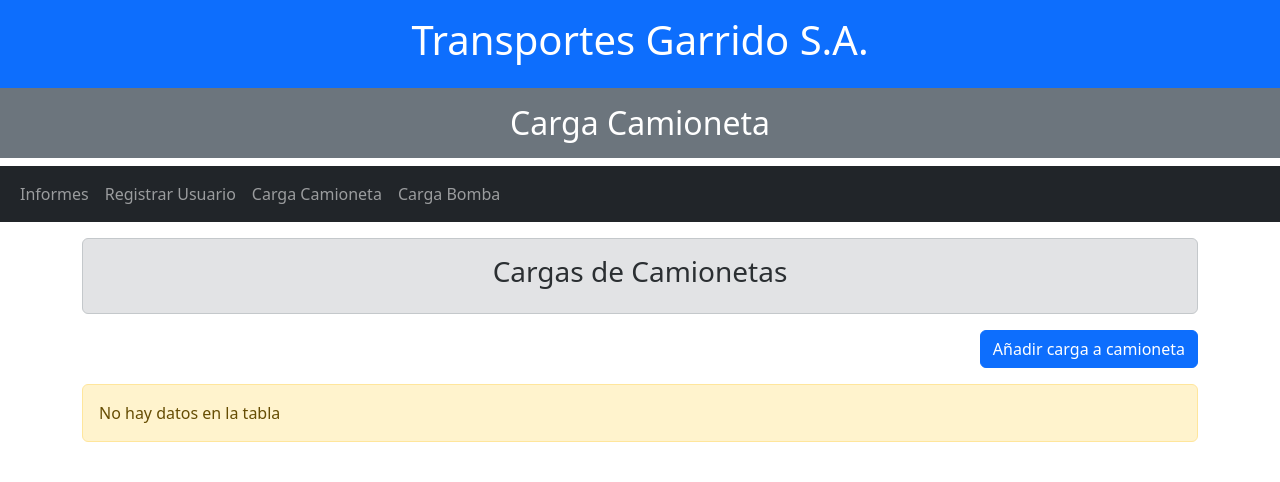
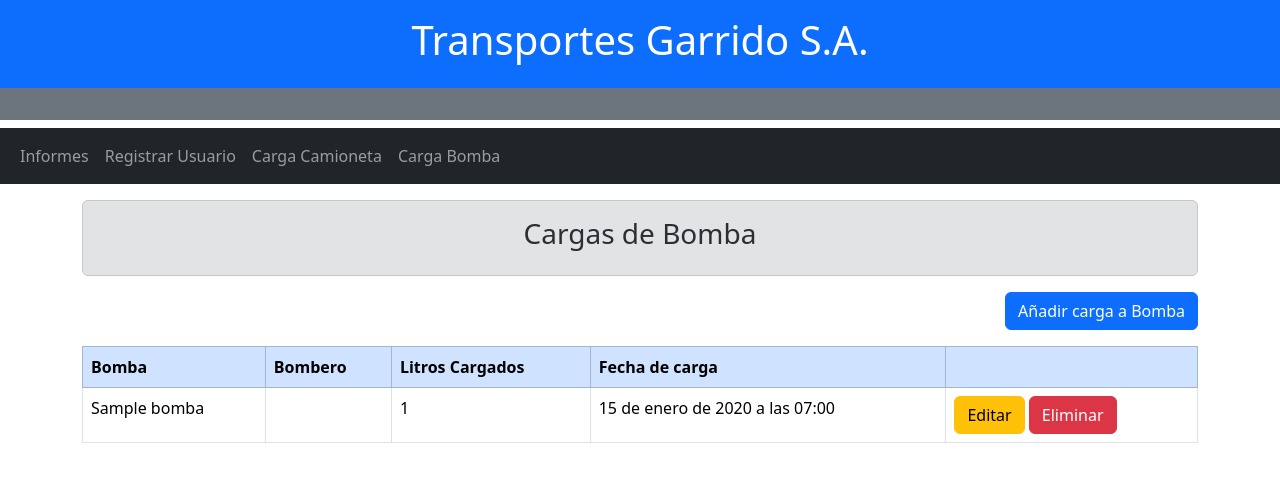
Before and after one commit to Diegovich/proyectobomba, a Django app: page /cargabomba/ in a window 1280 px wide. Shown: the top 482 px of the page. Run offline with Django 4.2, Linux system fonts and the light colour scheme; tables that the repository leaves empty hold one stand-in row (values such as "Sample post"); some libraries are stand-ins or nearby versions.

Commit message:
crud eliminar carga bomba

```diff
--- a/aplicacion/models.py
+++ b/aplicacion/models.py
@@ -17,6 +17,8 @@
     pass
 
 class Bombero(Persona):
+    def __str__(self):
+        return self.nombre
     pass
 
 class Camioneta(models.Model):
@@ -29,8 +31,12 @@
     camioneta = models.OneToOneField(Camioneta, on_delete=models.RESTRICT)
 
 class Bomba(models.Model):
+    nombre = models.CharField(max_length=20)
     capacidad = models.PositiveIntegerField(default=2000)
     litrosActuales = models.PositiveIntegerField()
+
+    def __str__(self):
+        return self.nombre
 
     def esta_bajo_combustible(self):
         return self.litrosActuales < 150
--- a/aplicacion/views.py
+++ b/aplicacion/views.py
@@ -2,8 +2,8 @@
 from django.contrib import messages
 from django.views.decorators.cache import never_cache
 
-from aplicacion.forms import formularioCargaCamioneta
-from aplicacion.models import CargaCamioneta
+from aplicacion.forms import formularioCargaBomba, formularioCargaCamioneta
+from aplicacion.models import CargaBomba, CargaCamioneta
 
 
 @never_cache
@@ -23,10 +23,6 @@
     context = {'nombrePagina': 'Iniciar Jornada Laboral'}
     return render(request, 'bombero/iniciarJornada.html', context)
 
-def cargaBomba(request):
-    context = {'nombrePagina': 'Carga Camioneta'}
-    return render(request, 'bombero/cargaCamioneta.html', context)
-
 def cargaCamioneta(request):
     formulario = formularioCargaCamioneta()
     if request.method == 'POST':
@@ -37,7 +33,7 @@
     data = {
         'titulo':'Carga de combustible a camioneta',
         'formulario':formulario,
-        'ruta':'/cargaCamioneta'
+        'ruta':'/cargacamioneta'
     }
     return render (request,'create.html',data)
 
@@ -67,3 +63,44 @@
     carga = CargaCamioneta.objects.get(id=id)
     carga.delete()
     return redirect('/cargacamioneta')
+
+def cargaBomba(request):
+    formulario = formularioCargaBomba()
+    if request.method == 'POST':
+        formulario = formularioCargaBomba(request.POST)
+        if formulario.is_valid():
+            formulario.save()
+            messages.success(request, 'Carga a Bomba realizada con exito !')
+    data = {
+        'titulo' : 'Registrar Carga a Bomba',
+        'formulario' : formulario,
+        'ruta' : '/cargabomba'
+    }
+    return render(request, 'create.html', data)
+
+def listarCargaBomba(request):
+    car = CargaBomba.objects.all()
+    data = {
+        'cargasBomba' : car
+    }
+    return render(request, 'bombero/cargaBomba.html', data)
+
+def editarCargaBomba(request, id):
+    car = CargaBomba.objects.get(id=id)
+    formulario = formularioCargaBomba(instance=car)
+    if request.method == 'POST':
+        formulario = formularioCargaBomba(request.POST, instance=car)
+        if formulario.is_valid():
+            formulario.save()
+            messages.success(request, 'Carga de Bomba editada con exito !')
+    data = {
+        'titulo':'Editar Carga de Bomba',
+        'formulario':formulario,
+        'ruta': '/cargabomba'
+    }
+    return render(request, 'create.html', data)
+
+def eliminarCargaBomba(request, id):
+    car = CargaBomba.objects.get(id=id)
+    car.delete()
+    return redirect('/cargabomba')
--- a/proyecto/urls.py
+++ b/proyecto/urls.py
@@ -19,16 +19,19 @@
 from aplicacion import views
 
 urlpatterns = [
+    path('', views.inicio, name='index'),
     path('admin/', admin.site.urls),
     path('accounts/',include('django.contrib.auth.urls')),
-    path('cargabomba/', views.cargaBomba, name='cargaBomba'),
     path('registrousuarios/', views.registro, name='registroUsuarios'),
     path('informes/', views.informes, name='informes'),
     path('iniciarjornada/', views.iniciarJornada, name='iniciarJornada'),
-    path('', views.inicio, name='index'),
     path('createcargacamioneta/',views.cargaCamioneta,name='cargacamioneta'),
     path('cargacamioneta/', views.listaCargaCamioneta, name='cargaCamioneta'),
     path('editarCargaCamioneta/<int:id>', views.editarCargaCamioneta, name='editarCargaCamioneta'),
-    path('eliminarCargaCamioneta/<int:id>', views.eliminarCargaCamioneta, name='eliminarCargaCamioneta')
+    path('eliminarCargaCamioneta/<int:id>', views.eliminarCargaCamioneta, name='eliminarCargaCamioneta'),
+    path('createcargabomba/', views.cargaBomba, name='cargabomba'),
+    path('cargabomba/', views.listarCargaBomba, name='cargaBomba'),
+    path('editarCargaBomba/<int:id>', views.editarCargaBomba, name='editarCargaBomba'),
+    path('eliminarCargaBomba/<int:id>', views.eliminarCargaBomba, name='eliminarCargaBomba'),
 
 ]
--- a/templates/base.html
+++ b/templates/base.html
@@ -21,7 +21,7 @@
             <div class="collapse navbar-collapse" id="collapsibleNavbar">
                 <ul class="navbar-nav flex-grow-1">
                     <li class="nav-item">
-                        <a class="nav-link" href="{% url 'informes' %}" ">Informes</a>
+                        <a class="nav-link" href="{% url 'informes' %}" >Informes</a>
                     </li>
                     <li class="nav-item">
                         <a class="nav-link" href="{% url 'registroUsuarios' %}">Registrar Usuario</a>
--- a/templates/bombero/cargaBomba.html
+++ b/templates/bombero/cargaBomba.html
@@ -2,28 +2,59 @@
 
 {% block contenido %}
 
-<form action="/submit" class="container mt-5 bg-light p-5">
-  <div class="form-group">
-    <label for="litros">LITROS CARGADOS</label>
-    <input type="text" class="form-control" id="litros" name="litros">
-  </div>
-  <div class="form-group">
-    <label for="fecha">FECHA CARGA</label>
-    <input type="text" class="form-control" id="fecha" name="fecha">
-  </div>
-  <div class="form-group">
-    <label for="restantes">LITROS RESTANTES</label>
-    <input type="text" class="form-control" id="restantes" name="restantes">
-  </div>
-  <div class="form-group">
-    <label for="bomba">BOMBA</label>
-    <select class="form-control" id="bomba" name="bomba">
-      <option value="bomba1">Bomba 1</option>
-      <option value="bomba2">Bomba 2</option>
-    </select>
-  </div>
-  <button type="submit" class="btn btn-success">REGISTRAR CARGA</button>
-  <button type="submit" class="btn btn-primary">EDITAR CARGA</button>
-</form>
+<div class="alert alert-secondary text-center mt-3">
+  <h3>Cargas de Bomba</h3>
+</div>
+<div class="text-end mt-3 mb-3">
+  <a href="{% url 'cargabomba' %}" class="btn btn-primary">Añadir carga a Bomba</a>
+</div>
+{% if cargasBomba %}
+<div class="table-responsive">
+  <table class="table table-bordered">
+      <thead class="table-primary">
+          <tr>
+              <th>Bomba</th>
+              <th>Bombero</th>
+              <th>Litros Cargados</th>
+              <th>Fecha de carga</th>
+              <th></th>
+          </tr>
+      </thead>
+      <tbody>
+          {% for c in cargasBomba %}
+          <tr>
+              <td>{{ c.bomba.nombre }}</td>
+              <td>{{ c.bombero.nombre }}</td>
+              <td>{{ c.litrosCargados }}</td>
+              <td>{{ c.fechaCarga }}</td>
+              <td>
+                  <a href="{% url 'editarCargaBomba' c.id %}" class="btn btn-warning">Editar</a>
+                  <a href="#" class="btn btn-danger" onclick="eliminar('{{c.id}}')">Eliminar</a>
+              </td>
+          </tr>
+          {% endfor %}
+      </tbody>
+  </table>
+</div>
+{% else %}
+<p class="alert alert-warning">No hay datos en la tabla</p>
+{% endif %}
+<script>
+  function eliminar(id) {
+      Swal.fire({
+          title: '¿Estás seguro que deseas eliminar esta carga de camioneta?',
+          text: '',
+          icon: 'warning',
+          showCancelButton: true,
+          confirmButtonColor: '#d33',
+          cancelButtonColor: '#3085d6',
+          confirmButtonText: 'Eliminar'
+      }).then((result) => {
+          if (result.isConfirmed) {
+              window.location.href = '/eliminarCargaBomba/' + id
+          }
+      })
+  }
+</script>
 
 {% endblock %}
--- a/templates/bombero/cargaCamioneta.html
+++ b/templates/bombero/cargaCamioneta.html
@@ -24,7 +24,7 @@
             <tr>
                 <td>{{ c.chofer.nombre }}</td>
                 <td>{{ c.chofer.rut }}</td>
-                <td>{{ c.bomba }}</td>
+                <td>{{ c.bomba.nombre }}</td>
                 <td>{{ c.litrosCargados }}</td>
                 <td>{{ c.kilometrajeActual }}</td>
                 <td>
```
Also changed, not shown: aplicacion/forms.py (+14 -1 lines), aplicacion/migrations/0004_bomba_nombre.py (added).
